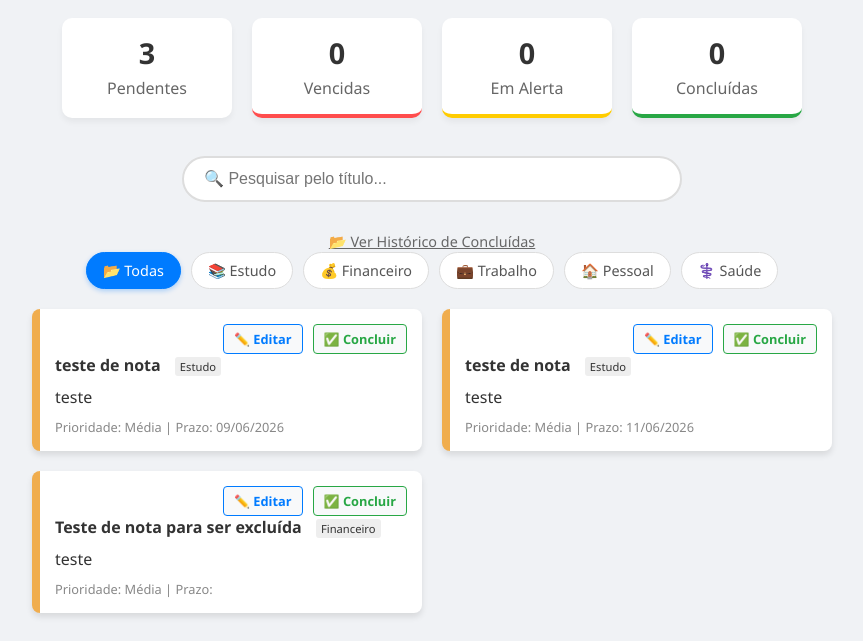
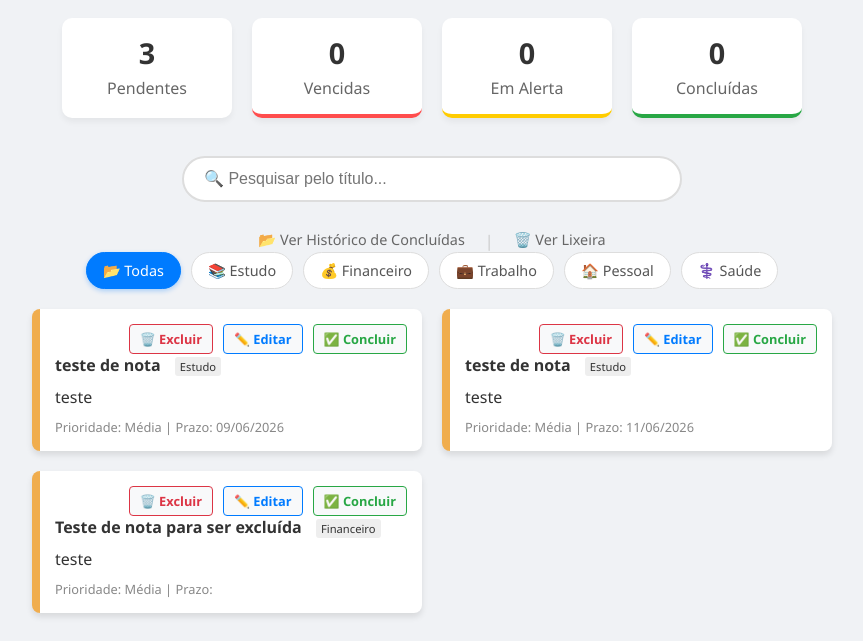
Before and after one commit to Mylutsu/painel_pessoal, a Flask app: page / in a window 1280 px wide. Shown: the part 967-1608 px from the top of the page, without its empty margins (208-1071 px from the left). Run offline with Flask 3, Linux system fonts and the light colour scheme; data comes from the database, SQL or seed files in the repository; both versions use the stored data as it was after the commit.

Commit message:
feat: exclusão de notas e ajuste de style de botões e alertas

```diff
--- a/app.py
+++ b/app.py
@@ -247,5 +247,93 @@ def concluidas():
 
     return render_template('concluidas.html', notas=notas_processadas)
 
+
+###########################################
+############## ROTAS LIXEIRA ##############
+###########################################
+
+# 1. ROTA PARA EXIBIR A PÁGINA DA LIXEIRA
+@app.route('/lixeira')
+def lixeira():
+    conn = conectar_banco()
+    cursor = conn.cursor()
+
+    # Busca apenas as notas com status 'lixeira'
+    cursor.execute("SELECT * FROM notas WHERE status = 'lixeira' ORDER BY data_exclusao DESC")
+    notas = cursor.fetchall()
+
+    notas_processadas = []
+    for n in notas:
+        n_lista = list(n)
+        # Formata a data de vencimento se houver
+        if n[7]:
+            data_v = datetime.strptime(n[7], '%Y-%m-%d').date()
+            n_lista[7] = data_v.strftime('%d/%m/%Y')
+        # Formata a data de exclusão (que agora é o índice 10 do banco)
+        if n[10]:
+            data_ex = datetime.strptime(n[10], '%Y-%m-%d').date()
+            n_lista[10] = data_ex.strftime('%d/%m/%Y')
+
+        notas_processadas.append(n_lista)
+
+    conn.close()
+    return render_template('lixeira.html', notas=notas_processadas)
+
+# 2. ROTA PARA RESTAURAR DA LIXEIRA DE VOLTA PARA O PAINEL
+@app.route('/restaurar_lixeira/<int:id>')
+def restaurar_lixeira(id):
+    conn = conectar_banco()
+    cursor = conn.cursor()
+
+    # Volta o status para 'Ativo' e limpa a data de exclusão
+    cursor.execute("UPDATE notas SET status = 'Ativo', data_exclusao = NULL WHERE id = ?", (id,))
+
+    conn.commit()
+    conn.close()
+    return redirect(url_for('lixeira'))
+
+# 3. ROTA PARA MANDAR PARA A LIXEIRA
+@app.route('/deletar_lixeira/<int:id>')
+def deletar_lixeira(id):
+    conn = conectar_banco()
+    cursor = conn.cursor()
+
+    data_hoje = datetime.now().strftime('%Y-%m-%d')
+
+    # Ajuste o nome da coluna de status e data se forem diferentes no seu banco
+    cursor.execute("UPDATE notas SET status = 'lixeira', data_exclusao = ? WHERE id = ?", (data_hoje, id))
+
+    conn.commit()
+    conn.close()
+    return redirect(url_for('index'))
+
+# 4. ROTA PARA EXCLUSÃO DEFINITIVA (EVAPORAR DO BANCO)
+@app.route('/excluir_definitivo/<int:id>')
+def excluir_definitivo(id):
+    conn = conectar_banco()
+    cursor = conn.cursor()
+
+    # Remove completamente a nota do banco
+    cursor.execute("DELETE FROM notas WHERE id = ?", (id,))
+
+    conn.commit()
+    conn.close()
+    return redirect(url_for('lixeira'))
+
+
+# 5. ROTA PARA ESVAZIAR TODA A LIXEIRA DE UMA VEZ
+@app.route('/esvaziar_lixeira')
+def esvaziar_lixeira():
+    conn = conectar_banco()
+    cursor = conn.cursor()
+
+    # Remove todas as notas que estão na lixeira
+    cursor.execute("DELETE FROM notas WHERE status = 'lixeira'")
+
+    conn.commit()
+    conn.close()
+    return redirect(url_for('lixeira'))
+
+
 if __name__ == "__main__":
     app.run(debug=True)
--- a/setup_banco.py
+++ b/setup_banco.py
@@ -23,7 +23,8 @@ def criar_estrutura():
             data_criacao TIMESTAMP DEFAULT CURRENT_TIMESTAMP,
             data_vencimento DATE, -- Para os lembretes de conta
             dias_aviso INTEGER, -- Quantos dias antes avisar
-            status TEXT DEFAULT 'Ativo' -- Ex: Ativo ou Concluído
+            status TEXT DEFAULT 'Ativo', -- Ex: Ativo ou Concluído
+            data_exclusao DATE -- Dia que uma nota foi excluída
         )
     ''')
 
--- a/static/style.css
+++ b/static/style.css
@@ -204,17 +204,18 @@ button {
    5. ALERTAS DE VENCIMENTO
    ========================================== */
 .alerta-vencimento, .alerta-vencido {
-    padding: 5px;
+    padding: 8px;
     border-radius: 4px;
-    font-size: 0.8em;
+    font-size: 0.85em;
+    margin-top: 35px;
     margin-bottom: 10px;
     font-weight: bold;
     text-align: center;
     display: block;
-    margin-right: 180px;
     position: relative;
     z-index: 1;
-    clear: none;
+    clear: both;
+    box-sizing: border-box;
 }
 
 .alerta-vencimento {
@@ -239,7 +240,7 @@ button {
 /* ==========================================
    6. BOTÕES E LINKS DE AÇÃO
    ========================================== */
-.btn-concluir, .btn-editar {
+.btn-concluir, .btn-editar, .btn-excluir {
     float: right;
     background-color: #f8f9fa;
     padding: 5px 10px;
@@ -269,6 +270,17 @@ button {
 
 .btn-editar:hover {
     background-color: #007bff;
+    color: white;
+}
+
+.btn-excluir {
+    margin-right: 10px;
+    color: #dc3545;
+    border: 1px solid #dc3545;
+}
+
+.btn-excluir:hover {
+    background-color: #dc3545;
     color: white;
 }
 
@@ -496,6 +508,13 @@ body.dark-mode small {
     background: #2d2d2d !important; /* Dá um fundo cinza de destaque para o texto pequeno */
 }
 
+/* Garante que TODOS os três botões de ação se adaptem nativamente ao Modo Escuro */
+body.dark-mode .btn-concluir,
+body.dark-mode .btn-editar,
+body.dark-mode .btn-excluir {
+    background: #1e1e1e !important;
+}
+
 
 /* ==========================================================================
    BOTÃO FLUTUANTE DO MODO ESCURO
--- a/templates/index.html
+++ b/templates/index.html
@@ -146,8 +146,10 @@
         <input type="text" id="inputBusca" placeholder="🔍 Pesquisar pelo título..." onkeyup="filtrarBusca()">
     </div>
 
-    <div style="text-align: center; margin-top: 10px;">
-        <a href="/concluidas" style="color: #666; font-size: 0.9em;">📂 Ver Histórico de Concluídas</a>
+    <div style="text-align: center; margin-top: 15px; display: flex; justify-content: center; gap: 20px;">
+        <a href="/concluidas" style="color: #666; font-size: 0.9em; text-decoration: none; font-weight: 500;">📂 Ver Histórico de Concluídas</a>
+        <span style="color: #ccc;">|</span>
+        <a href="/lixeira" style="color: #666; font-size: 0.9em; text-decoration: none; font-weight: 500;">🗑️ Ver Lixeira</a>
     </div>
 
     <div class="filtros-container">
@@ -165,6 +167,8 @@
             <a href="/concluir/{{ n[0] }}" class="btn-concluir">✅ Concluir</a>
 
             <a href="/editar/{{ n[0] }}" class="btn-editar">✏️ Editar</a>
+
+            <a href="/deletar_lixeira/{{ n[0] }}" class="btn-excluir" onclick="return confirm('Mandar esta nota para a lixeira?')">🗑️ Excluir</a>
 
             {% if n[-1] == "vencido" %}
                 <div class="alerta-vencido">
```
Also changed, not shown: templates/lixeira.html (added, +74 -0 lines), painel_dados.db.
